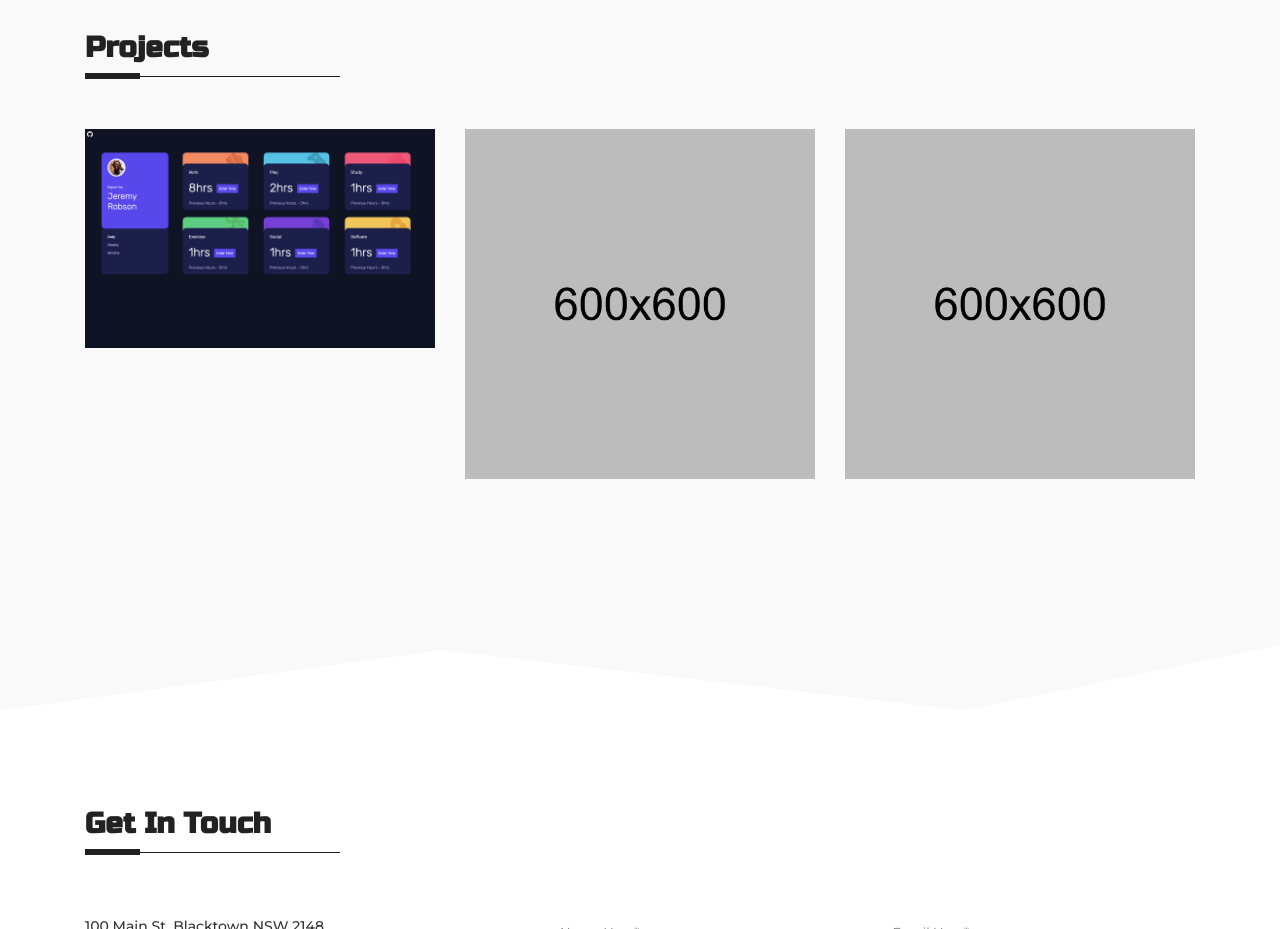
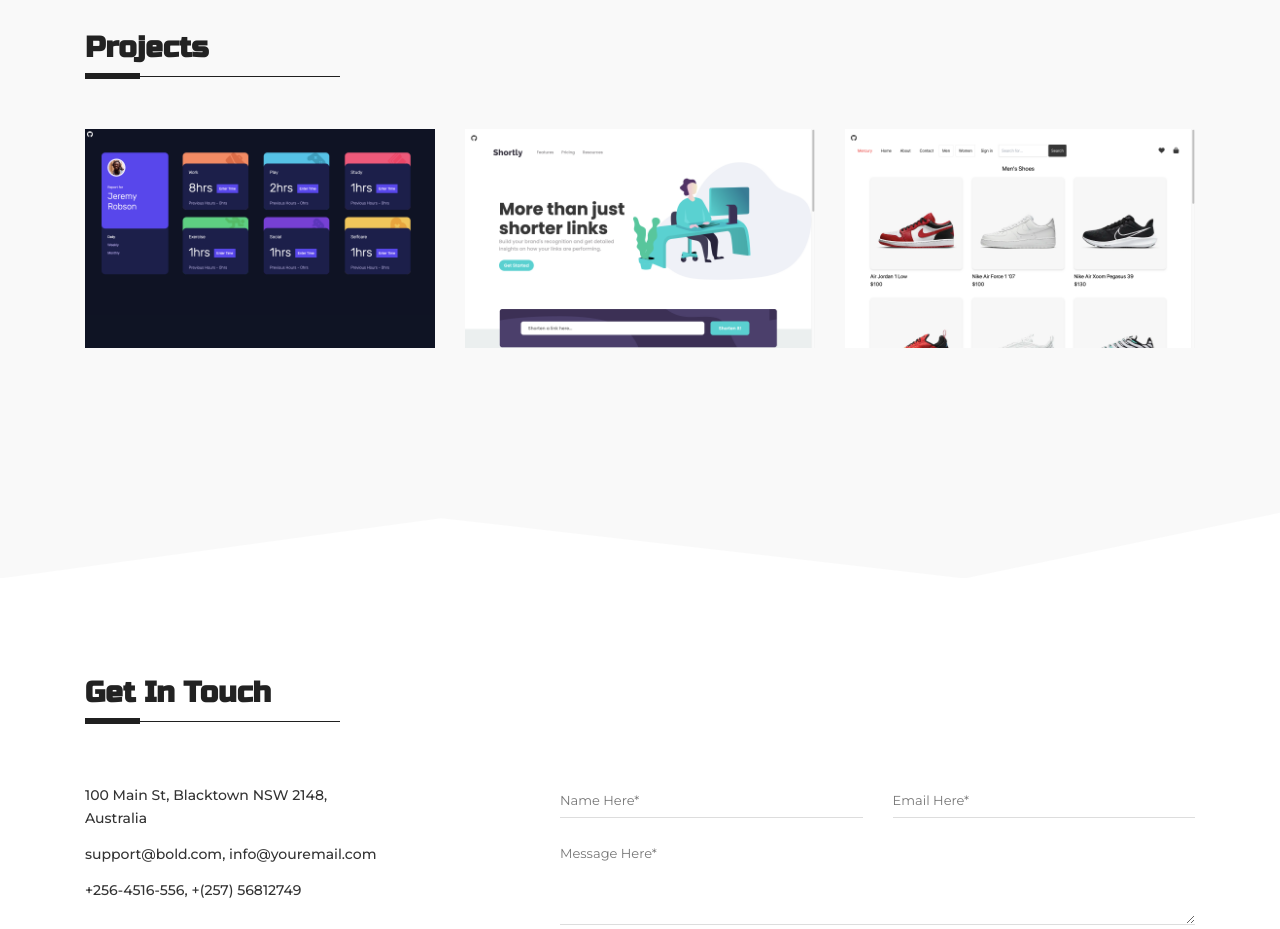
Before and after one commit to arodriguez175/portfolio-website, a plain HTML site: page index.html in a window 1280 px wide. Shown: the part 1760-2689 px from the top of the page. Drawn offline with Linux system fonts and the light colour scheme.

Commit message:
add other poject image links

```diff
--- a/index.html
+++ b/index.html
@@ -262,7 +262,27 @@
               /></a>
             </div>
           </div>
-          <div class="prt-grid col-md-4 col-sm-6">
+          <div class="prt-grid marketing web col-md-4 col-sm-6">
+            <div class="prt-item">
+              <a
+                href="https://shortlyurlshortener.netlify.app/"
+                target="_blank"
+                rel="noreferrer"
+                ><img src="assets/img/portfolio/url-shortener-image.png"
+              /></a>
+            </div>
+          </div>
+          <div class="prt-grid marketing web col-md-4 col-sm-6">
+            <div class="prt-item">
+              <a
+                href="https://mercurystore.netlify.app/"
+                target="_blank"
+                rel="noreferrer"
+                ><img src="assets/img/portfolio/mercury-image.png"
+              /></a>
+            </div>
+          </div>
+          <!-- <div class="prt-grid col-md-4 col-sm-6">
             <div class="prt-item">
               <a class="expand-img" href="assets/img/portfolio/img3.jpg"
                 ><img src="assets/img/portfolio/img3.jpg" alt="image"
@@ -275,7 +295,7 @@
                 ><img src="assets/img/portfolio/img4.jpg" alt="image"
               /></a>
             </div>
-          </div>
+          </div> -->
           <!-- <div class="prt-grid web design col-md-4 col-sm-6">
             <div class="prt-item">
               <a class="expand-img" href="assets/img/portfolio/img5.jpg"
```
